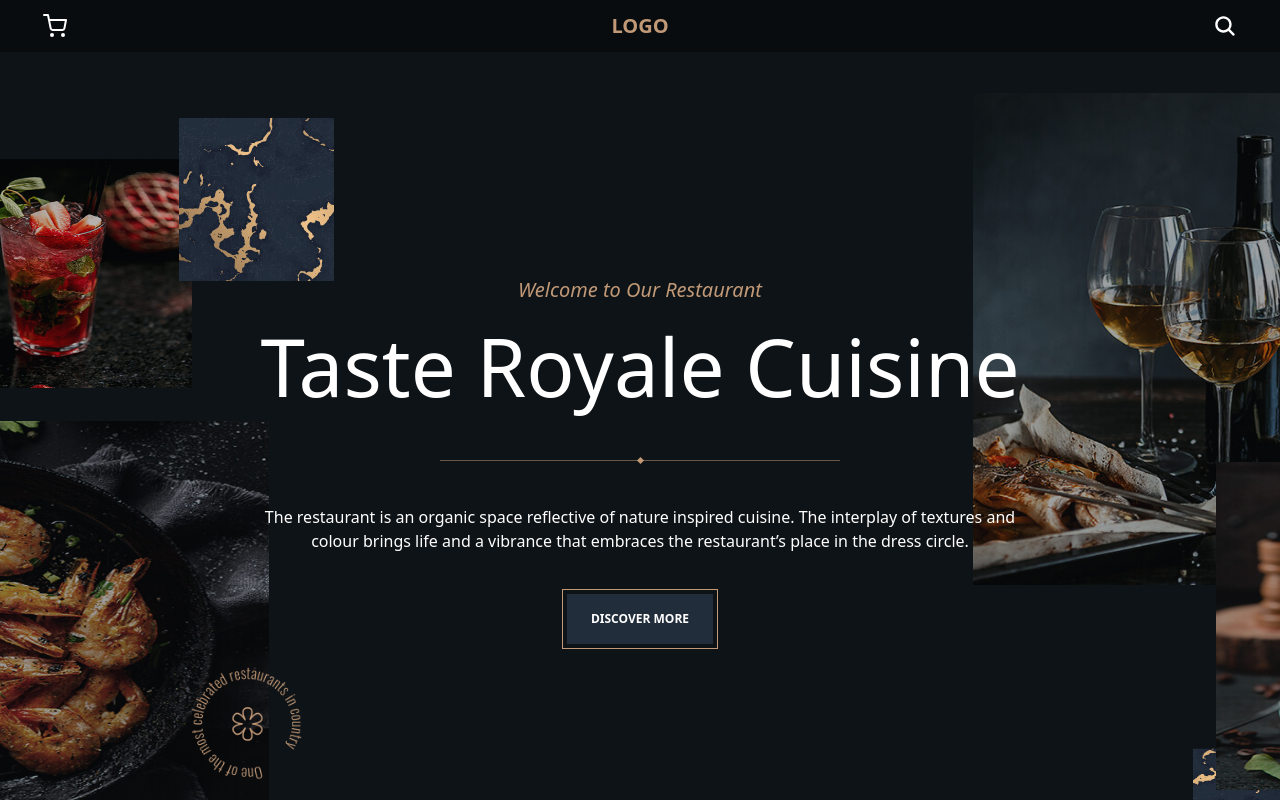
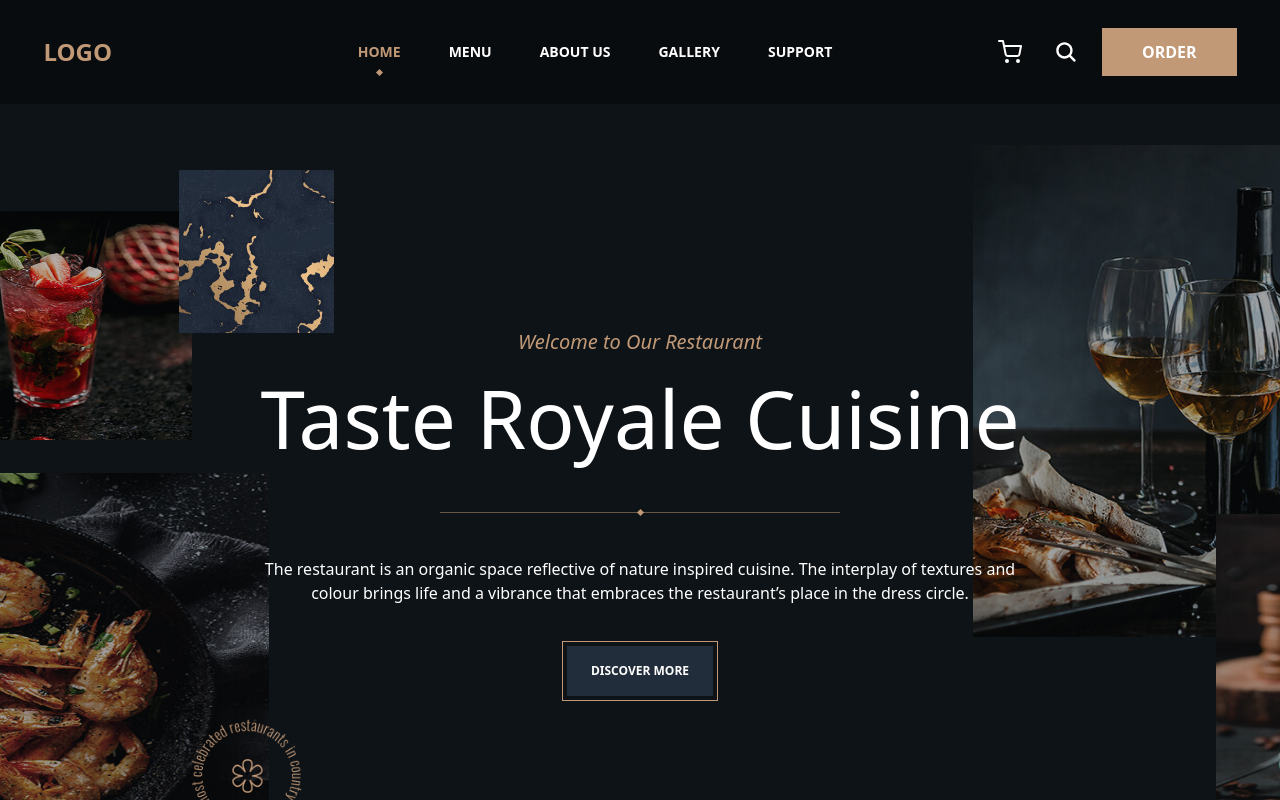
Before and after one commit to PAPAshady/cafe, a React (Vite) app: page / in a window 1280 px wide. Shown: the top 800 px of the page. Built offline with nearby package versions, Linux system fonts and the light colour scheme.

Commit message:
feat(Header.jsx) : added responsive layout for desktop.

```diff
--- a/src/Components/shared/Header.jsx
+++ b/src/Components/shared/Header.jsx
@@ -43,10 +43,19 @@ export default function Header() {
     },
   ];
 
+  const desktopNavbarLinks = [
+    { id: 1, title: 'HOME', href: '/' },
+    { id: 2, title: 'MENU', href: '/categories' },
+    { id: 3, title: 'ABOUT US', href: '/about-us' },
+    { id: 4, title: 'GALLERY', href: '/gallery' },
+    { id: 5, title: 'SUPPORT', href: '/support' },
+  ];
+
   return (
     <>
       <header className="bg-tertiary p-3">
-        <div className="container flex items-center justify-between text-white">
+        {/* mobile header */}
+        <div className="container flex items-center justify-between text-white lg:hidden">
           <Link to="#" className="text-2xl">
             <FiShoppingCart />
           </Link>
@@ -58,6 +67,34 @@ export default function Header() {
           <Link to="#" className="text-2xl">
             <IoSearch />
           </Link>
+        </div>
+
+        {/* desktop header */}
+        <div className="container hidden items-center justify-between py-4 lg:flex">
+          <Link className="text-2xl font-semibold text-primary" to="/">
+            LOGO
+          </Link>
+
+          <div className="flex items-center gap-12 pl-8 text-white xl:pl-20">
+            {desktopNavbarLinks.map((link) => (
+              <DesktopNavLink key={link.id} {...link} />
+            ))}
+          </div>
+
+          <div className="flex items-center justify-between gap-6">
+            <div className="flex items-center gap-8 text-2xl text-white">
+              <Link to="#" className="duration-300 hover:text-primary">
+                <FiShoppingCart />
+              </Link>
+
+              <Link to="#" className="duration-300 hover:text-primary">
+                <IoSearch />
+              </Link>
+            </div>
+            <button className="bg-primary px-10 py-3 font-semibold text-white">
+              ORDER
+            </button>
+          </div>
         </div>
       </header>
 
@@ -84,6 +121,26 @@ function MobileNavLink({ title, icon, href }) {
   );
 }
 
+function DesktopNavLink({ title, href }) {
+  return (
+    <NavLink
+      className={({ isActive }) =>
+        `group relative flex flex-col items-center text-sm font-bold transition-colors hover:text-primary ${isActive && 'text-primary'}`
+      }
+      to={href}
+    >
+      {({ isActive }) => (
+        <>
+          {title}
+          <span
+            className={`seperator group-hover:opacity-1 absolute top-[140%] transition-all ${isActive ? 'opacity-1' : 'opacity-0'}`}
+          ></span>
+        </>
+      )}
+    </NavLink>
+  );
+}
+
 MobileNavLink.propTypes = {
   title: PropTypes.string.isRequired,
   icon: PropTypes.element.isRequired,
```
